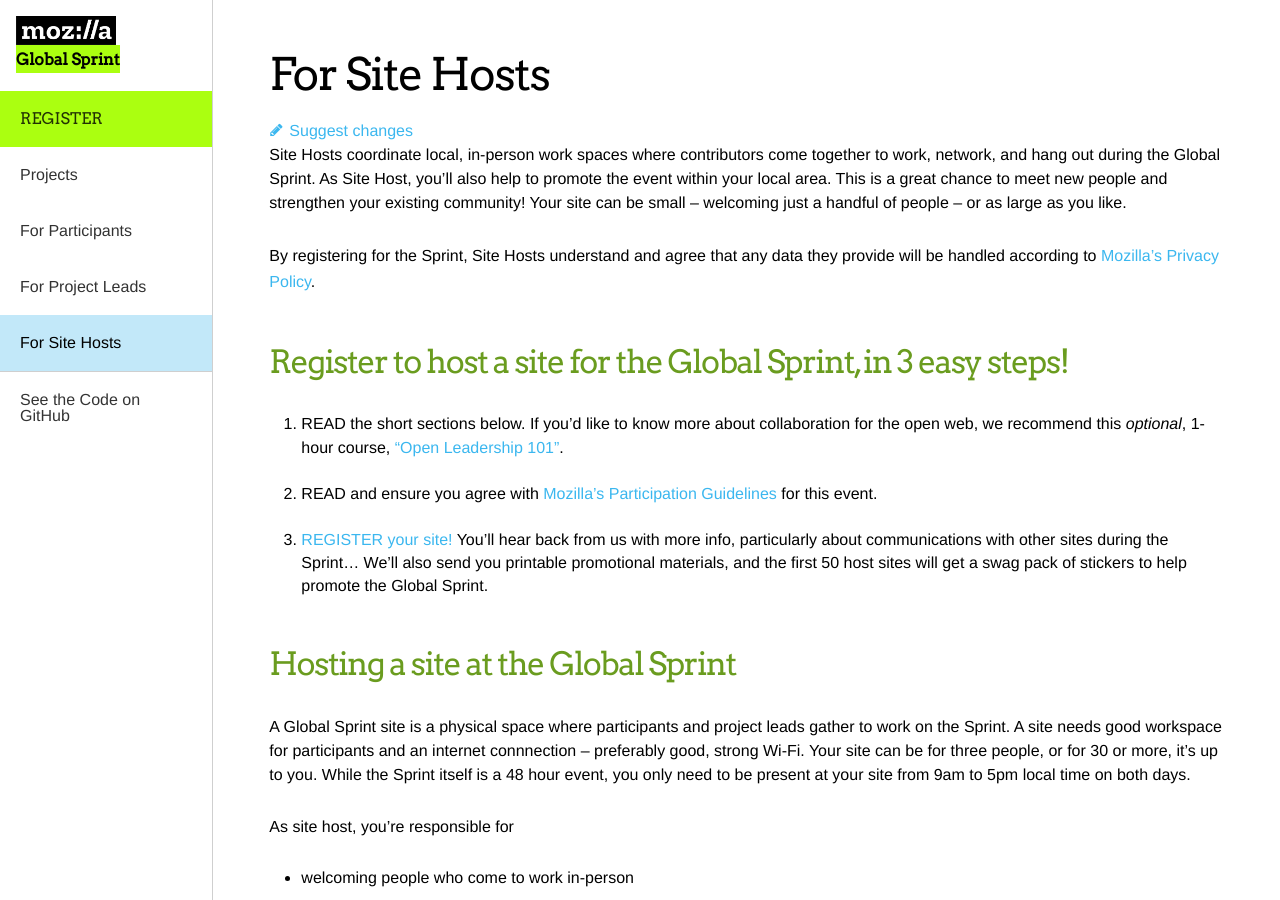
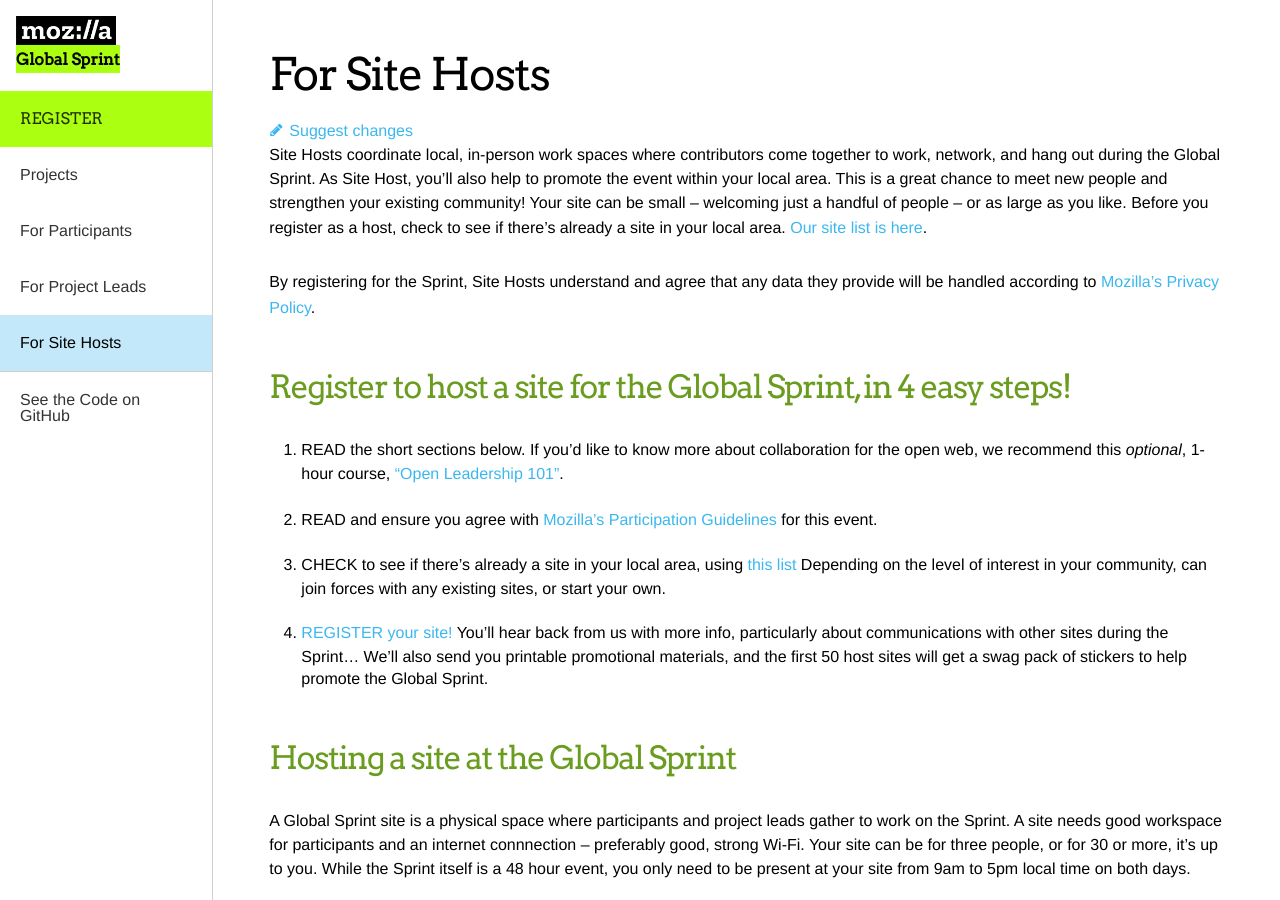
Before and after one commit to mozilla/global-sprint, a Jekyll site: the page built from _articles/site-hosts.md, in a window 1280 px wide and 900 px high. Built offline with Jekyll 4.4.1, drawn with Linux system fonts in a browser that asks for light colours; comment, search, counter and statistics services are not loaded.

Commit message:
Update site-hosts.md

```diff
--- a/_articles/site-hosts.md
+++ b/_articles/site-hosts.md
@@ -3,15 +3,16 @@ layout: page
 title: For Site Hosts
 ---
 
-**Site Hosts coordinate local, in-person work spaces where contributors come together to work, network, and hang out during the Global Sprint. As Site Host, you'll also help to promote the event within your local area. This is a great chance to meet new people and strengthen your existing community! Your site can be small -- welcoming just a handful of people -- or as large as you like.**
+**Site Hosts coordinate local, in-person work spaces where contributors come together to work, network, and hang out during the Global Sprint.** As Site Host, you'll also help to promote the event within your local area. This is a great chance to meet new people and strengthen your existing community! Your site can be small -- welcoming just a handful of people -- or as large as you like. Before you register as a host, check to see if there's already a site in your local area. [Our site list is here](https://mozilla.github.io/global-sprint/register/).
 
 By registering for the Sprint, Site Hosts understand and agree that any data they provide will be handled according to [Mozilla's Privacy Policy](https://www.mozilla.org/en-US/privacy/).
 
-### Register to host a site for the Global Sprint, in 3 easy steps!
+### Register to host a site for the Global Sprint, in 4 easy steps!
 
 1. **READ** the short sections below. If you'd like to know more about collaboration for the open web, we recommend this *optional*, 1-hour course, ["Open Leadership 101"](https://mozilla.teachable.com/p/open-leadership-101).
 2. **READ** and ensure you agree with [Mozilla's Participation Guidelines](https://www.mozilla.org/en-US/about/governance/policies/participation/) for this event.
-3. [**REGISTER** your site!](https://goo.gl/forms/MX01siV4Je6HMYUF3) You'll hear back from us with more info, particularly about communications with other sites during the Sprint... We'll also send you printable promotional materials, and the first 50 host sites will get a swag pack of stickers to help promote the Global Sprint.
+3. **CHECK** to see if there's already a site in your local area, using [this list](https://mozilla.github.io/global-sprint/register/) Depending on the level of interest in your community, can join forces with any existing sites, or start your own.
+4. [**REGISTER** your site!](https://goo.gl/forms/MX01siV4Je6HMYUF3) You'll hear back from us with more info, particularly about communications with other sites during the Sprint... We'll also send you printable promotional materials, and the first 50 host sites will get a swag pack of stickers to help promote the Global Sprint.
 
 ### Hosting a site at the Global Sprint
 
```
